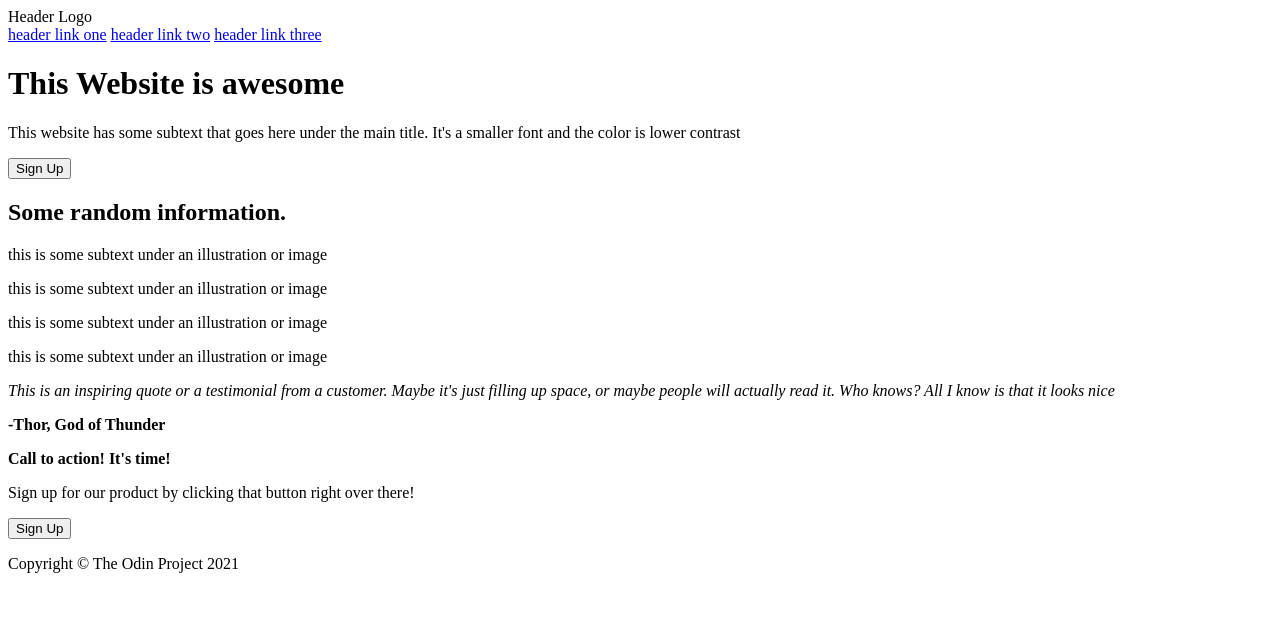
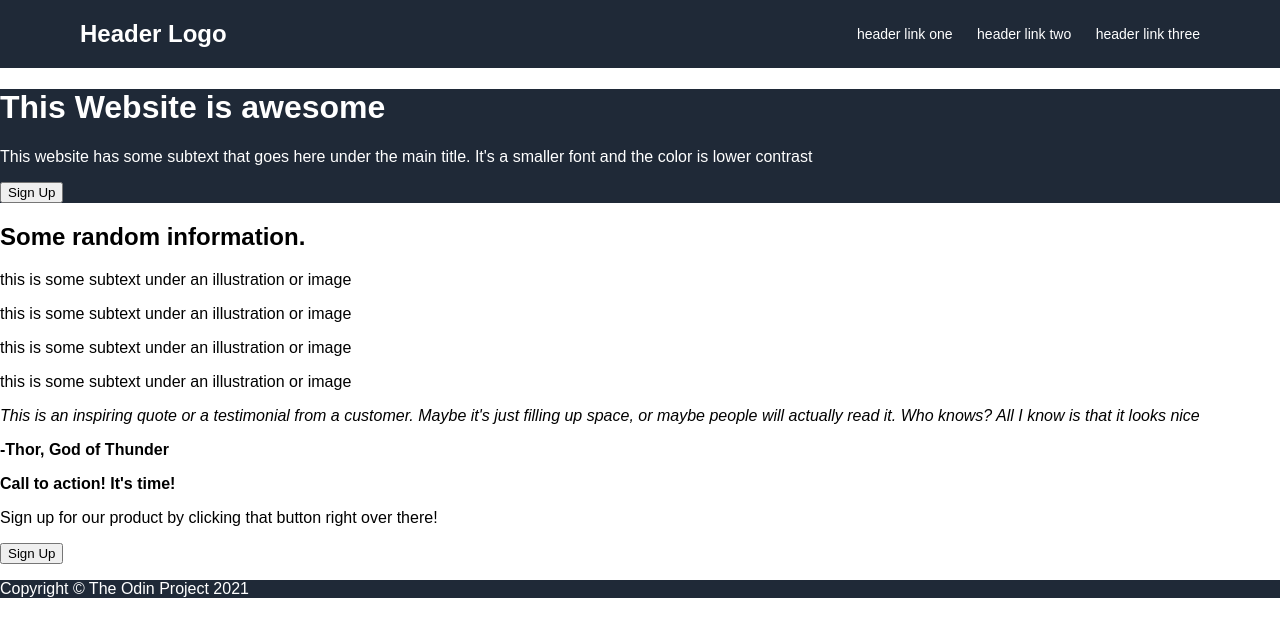
Before and after one commit to tskrrish/OdinLandingPage, a plain HTML site: page index.html in a window 1280 px wide. Drawn offline with Linux system fonts and the light colour scheme.

Commit message:
css changes

```diff
--- a/index.html
+++ b/index.html
@@ -4,6 +4,7 @@
     <meta charset="UTF-8">
     <meta name="viewport" content="width=device-width, initial-scale=1.0">
     <title>Odin Landing Page</title>
+    <link rel="stylesheet" href="styles.css" />
 </head>
 <body>
 
--- a/styles.css
+++ b/styles.css
@@ -2,3 +2,29 @@ body{
     margin: 0;
     font-family: Arial, sans-serif
 }
+
+.header,.hero,.footer{
+    background-color: #1f2937;
+    color: white;
+}
+
+.header{
+
+    display:flex;
+    justify-content: space-between;
+    align-items: center;
+    padding: 20px 80px;
+}
+
+.logo{
+    font-size: 24px;
+    font-weight: bold;
+}
+
+.links a{
+
+    margin-left: 20px;
+    color: white;
+    text-decoration: none;
+    font-size: 14px;
+}
```
